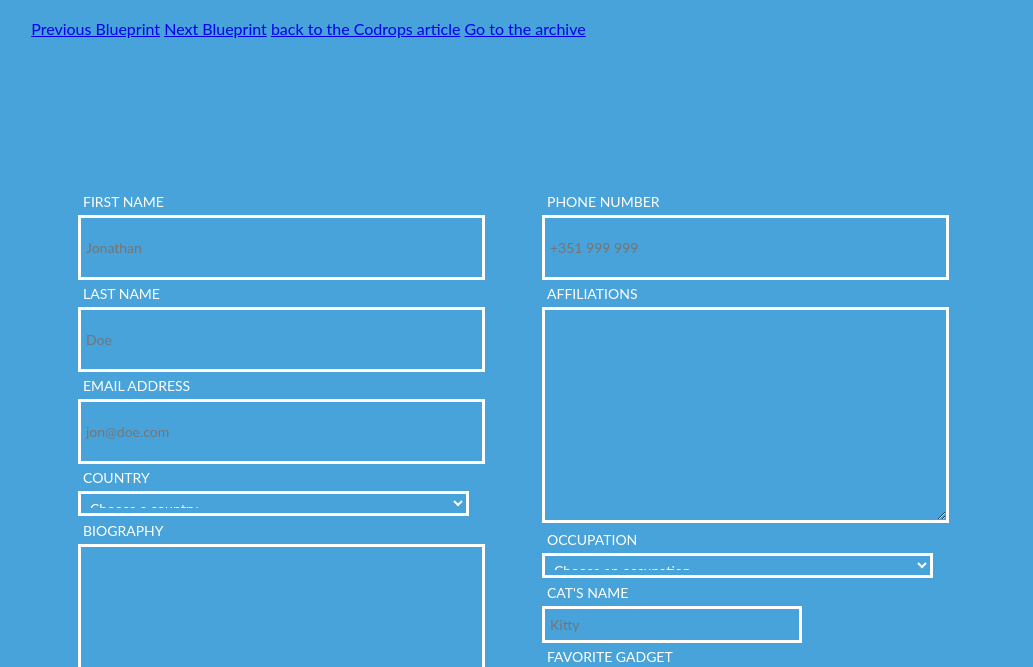
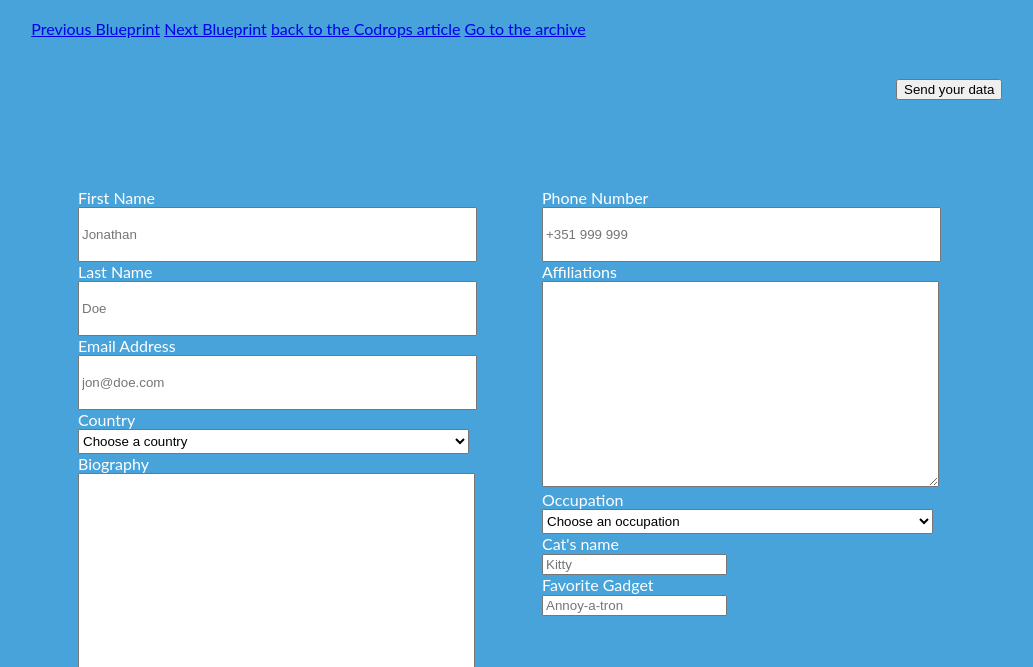
Before and after one commit to drumslayert/TIY-Assignments, a website: page MultiColumnForm/index.html in a window 1280 px wide. Shown: the part 130-797 px from the top of the page, without its empty margins (40-1073 px from the left). Drawn offline with Linux system fonts and the light colour scheme.

Commit message:
updated css

```diff
--- a/MultiColumnForm/css/styles.css
+++ b/MultiColumnForm/css/styles.css
@@ -45,21 +45,3 @@ body {
   width: 391px;
   height: 25px;
 }
-.cbp-mc-form label {
-    display: block;
-    padding: 5px;
-    font-size: 14px;
-    font-family: 'Lato', Calibri, Arial, sans-serif;
-    text-transform: uppercase;
-
-}
-.cbp-mc-form input, .cbp-mc-form textarea, .cbp-mc-form select {
-    font-family: 'Lato', Calibri, Arial, sans-serif;
-    line-height: 1.5;
-    width: 100%;
-    padding: 5px;
-    color: #fff;
-    font-size: 14px;
-    background: transparent;
-    border: 3px solid #fff;
-}
```
